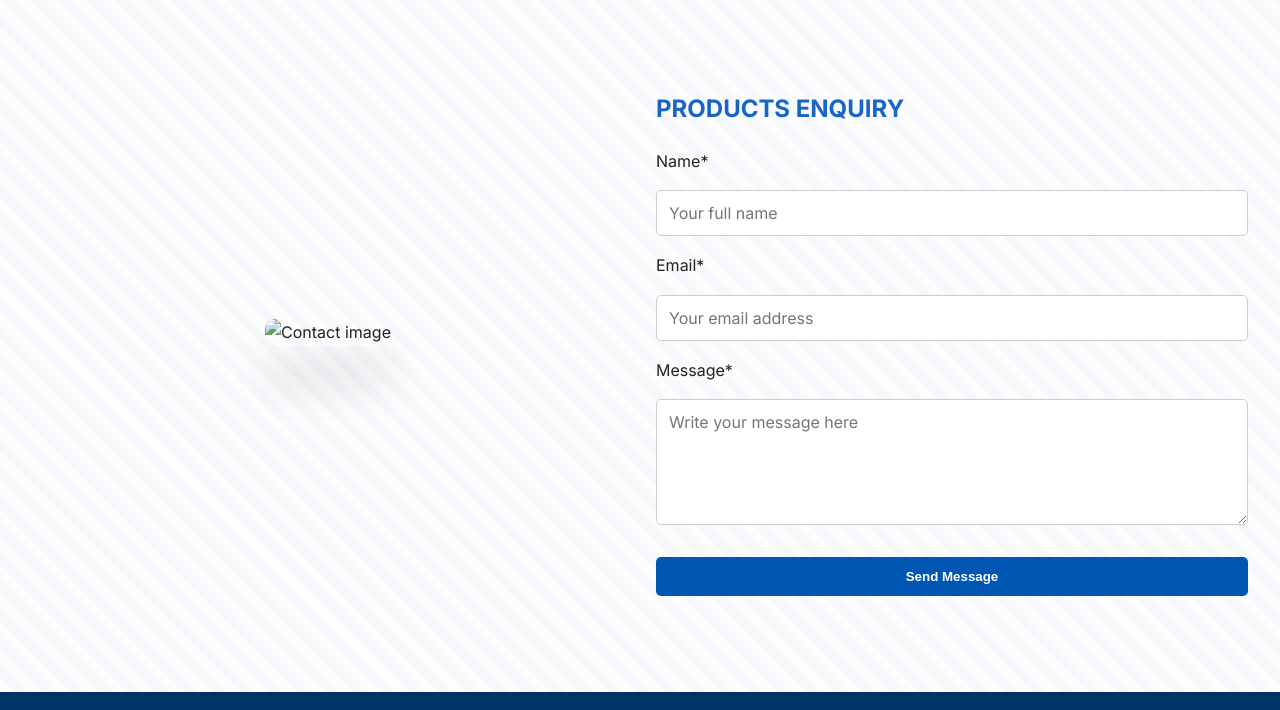
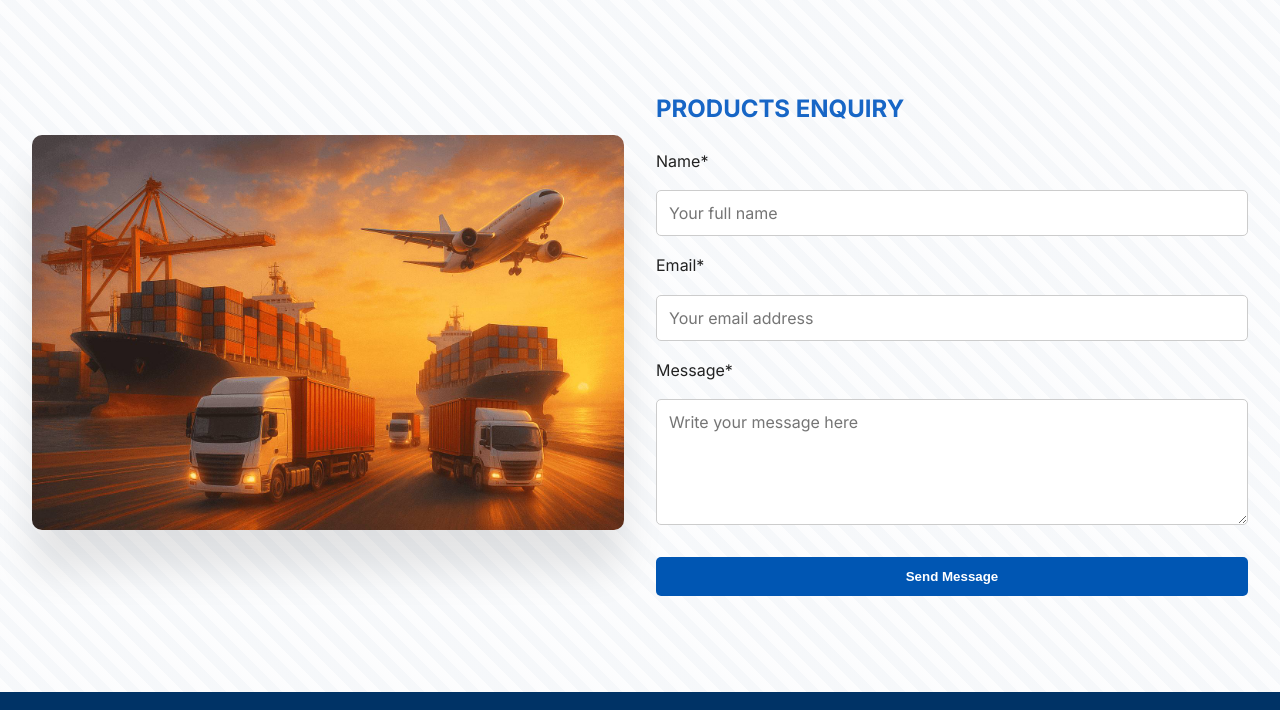
Before and after one commit to Iambiswajit-C/sbglobalventures, a plain HTML site: page products/leather-items/index.html in a window 1280 px wide. Shown: the part 3200-3910 px from the top of the page. Drawn offline with Linux system fonts and the light colour scheme.

Commit message:
Update index.html

```diff
--- a/products/leather-items/index.html
+++ b/products/leather-items/index.html
@@ -245,7 +245,7 @@
 
     <!-- Image instead of text -->
     <div class="contact-image-info">
-      <img src="/images/contact-image.png" alt="Contact image" class="contact-image"/>
+      <img src="/images/contact-image.jpg" alt="Contact image" class="contact-image"/>
     </div>
 
     <!-- Contact Form -->
```
